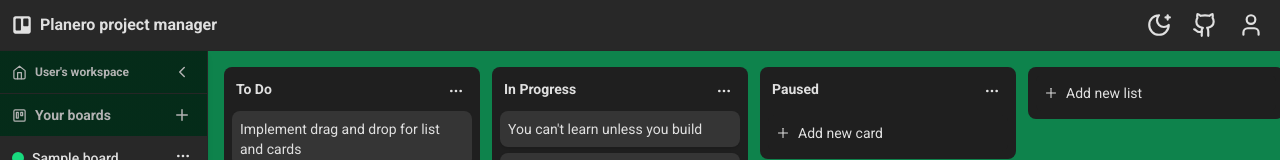
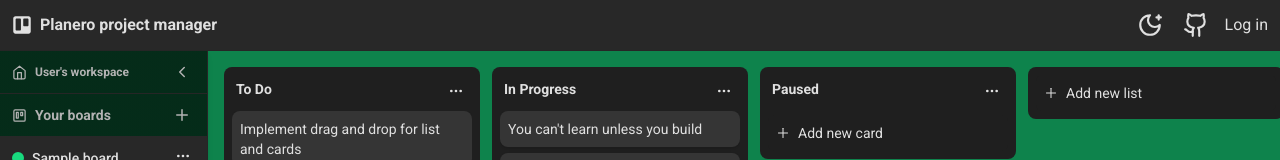
Before and after one commit to raknos13/planero-planner-react, a React (Vite) app: page / in a window 1280 px wide. Shown: the top 160 px of the page. Built offline with nearby package versions, Linux system fonts and the light colour scheme.

Commit message:
Selectively show user profile picture if logged in

```diff
--- a/src/components/Navbar/Navbar.jsx
+++ b/src/components/Navbar/Navbar.jsx
@@ -5,7 +5,7 @@ import { UserIcon } from "./";
 import { useAuth } from "../../contexts";
 
 export const Navbar = () => {
-  const { handleLogout } = useAuth();
+  const { isLoggedIn, handleLogout } = useAuth();
   return (
     <div className="flex justify-between items-center px-3 py-2 bg-bg-secondary text-text-primary border-b border-border z-30">
       <div className="flex items-center gap-2">
@@ -27,7 +27,11 @@ export const Navbar = () => {
             <LuGithub size={26} />
           </a>
         </button>
-        <UserIcon onLogout={handleLogout} />
+        {isLoggedIn ? (
+          <UserIcon onLogout={handleLogout} />
+        ) : (
+          <button>Log in</button>
+        )}
       </section>
     </div>
   );
```
